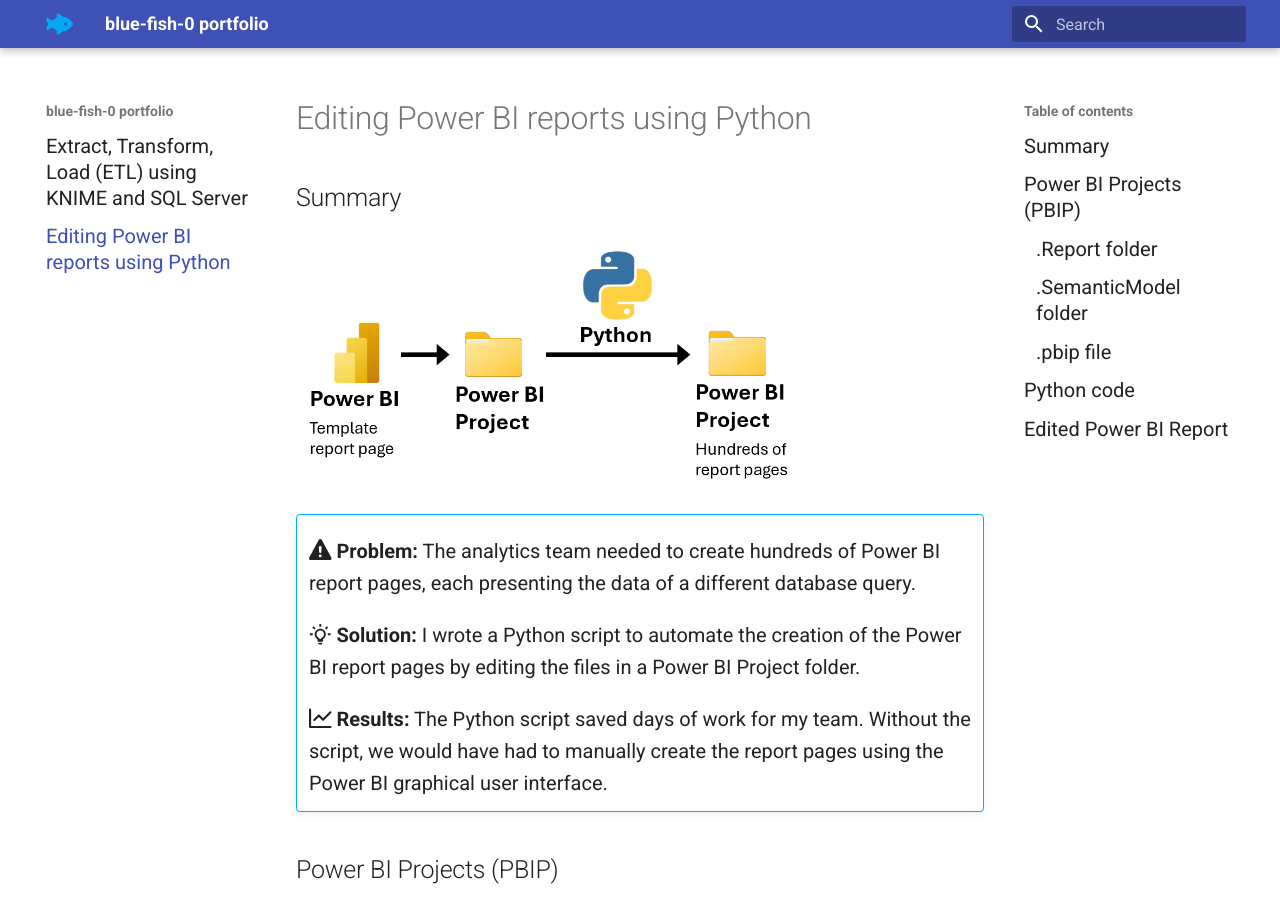
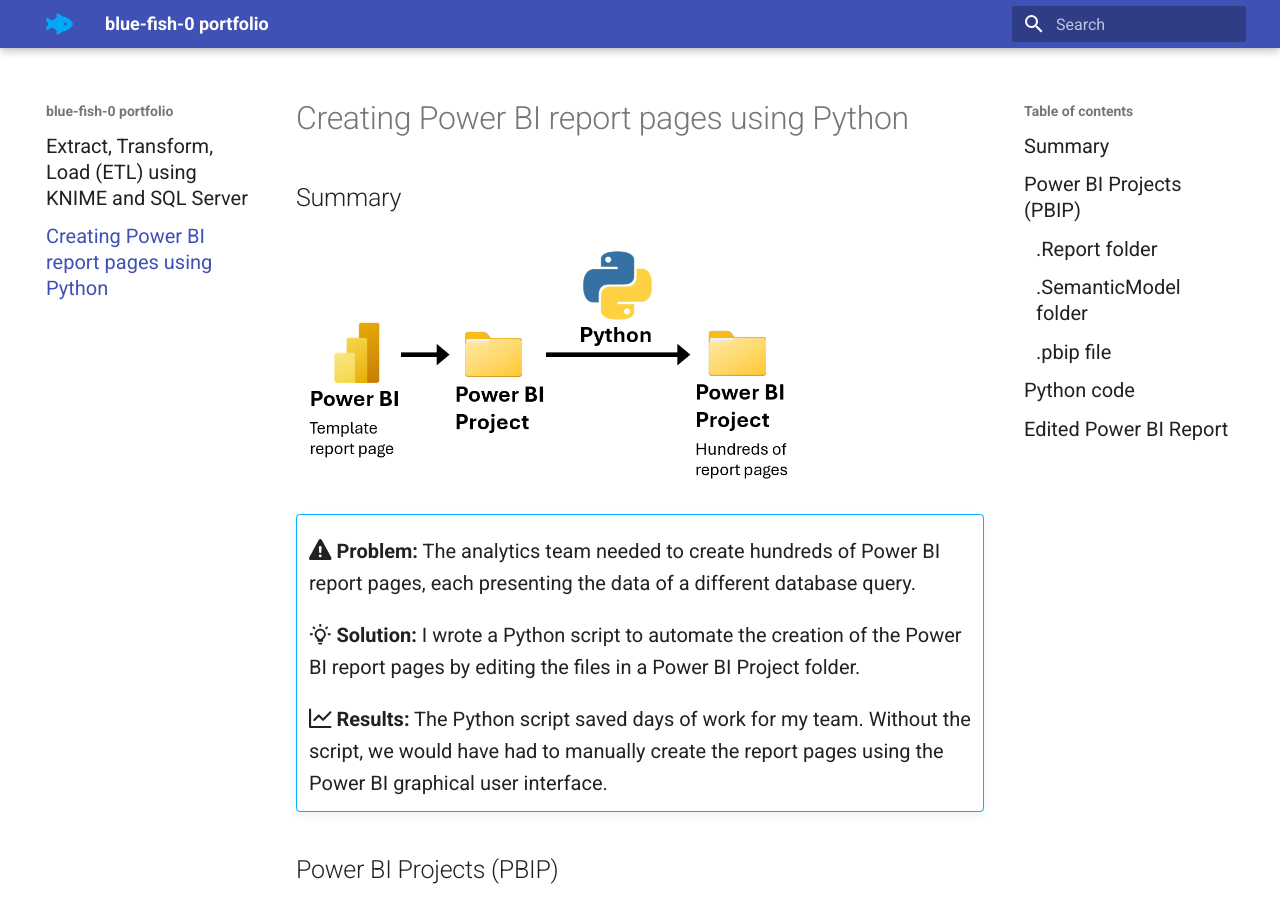
Before and after one commit to blue-fish-0/portfolio, an MkDocs documentation site: the page built from docs/power_bi_python.md, in a window 1280 px wide and 900 px high. Built offline with MkDocs 1.6.1 and Material for MkDocs 9.7.7, drawn with Linux system fonts in a browser that asks for light colours.

Commit message:
Update power_bi_python.md

```diff
--- a/docs/power_bi_python.md
+++ b/docs/power_bi_python.md
@@ -1,4 +1,4 @@
-# Editing Power BI reports using Python
+# Creating Power BI report pages using Python
 
 ## Summary
 
```
